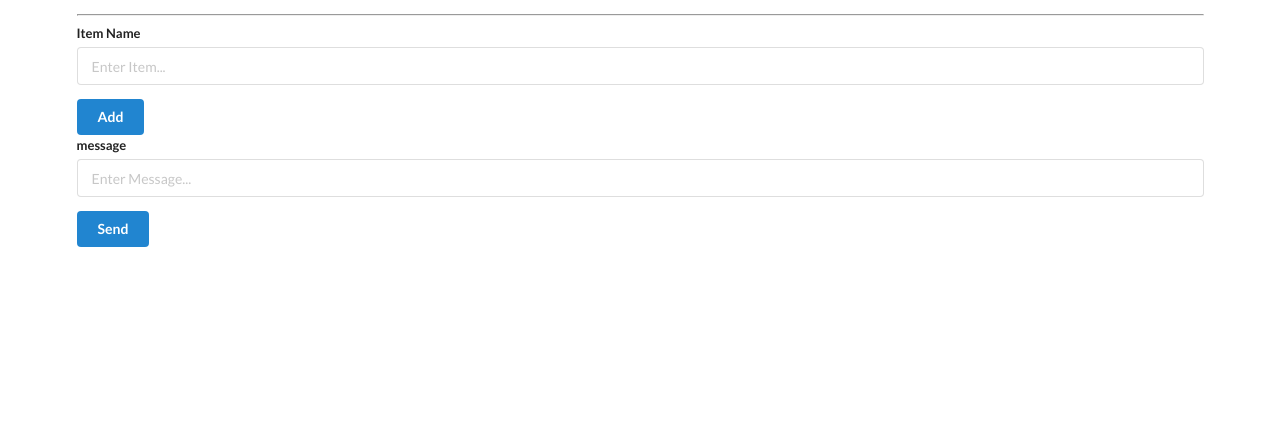
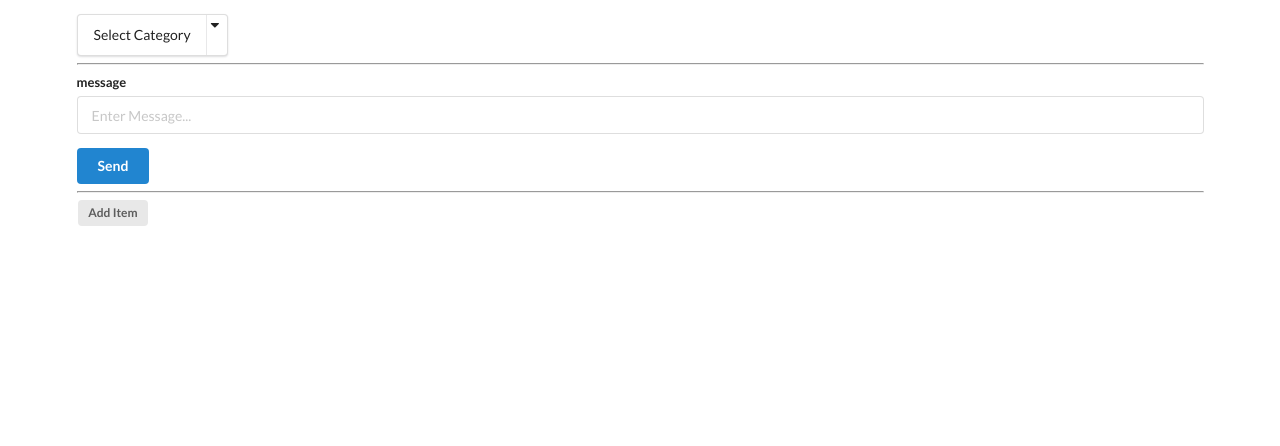
Before and after one commit to subhan150687/flask-docker, a Flask app: page / in a window 1280 px wide. Shown: the part 82-528 px from the top of the page. Run offline with Flask 2, Linux system fonts and the light colour scheme; data that the repository does not hold is empty.

Commit message:
Drop down add not successful

```diff
--- a/flaskapp-docker/flaskapp/app.py
+++ b/flaskapp-docker/flaskapp/app.py
@@ -1,12 +1,7 @@
 from flask import Flask, render_template, request, redirect, url_for, json
 from flask_mail import Mail, Message
-#from configparser import ConfigParser
 from os import environ
-
 import boto3
-
-#config = ConfigParser()
-#config.read('./config/keys_config.cfg')
 
 AWS_ACCESS_KEYID = environ.get('AWS_ACCESS_KEYID')
 AWS_SECRET_KEY = environ.get('AWS_SECRET_KEY')
@@ -16,8 +11,6 @@ dynamodb = boto3.resource('dynamodb',aws_access_key_id=AWS_ACCESS_KEYID,aws_secr
 
 TableName = "Groceries"
 table = dynamodb.Table(TableName)
-
-
 
 app = Flask(__name__)
 
@@ -35,16 +28,26 @@ mail = Mail(app)
 def home():
     response = table.scan()
     item_list = response['Items']
-    return render_template("base.html", item_list=item_list)
+    category_list = []
+    for line in item_list:
+        if line["Cat"] not in category_list:
+            category_list.append(line["Cat"])
+    #print(category_list)
 
+    return render_template("base.html", item_list=item_list, category_list=category_list)
+
+@app.route("/addItem")
+def addItem():
+    return render_template("addItem.html")
 
 @app.route("/add", methods=["POST"])
 def add():
     name = request.form.get("name")
+    cat = request.form.get("cat")
     quantity = 0
-    new_item = {"Name":name, "Qty":quantity, "Cat":'default'}
+    new_item = {"Name":name, "Qty":quantity, "Cat":cat}
     response = table.put_item(Item=new_item)
-    return redirect(url_for("home"))
+    return redirect(url_for("addItem"))
 
 @app.route("/send", methods=["POST"])
 def send():
--- a/flaskapp-docker/flaskapp/templates/base.html
+++ b/flaskapp-docker/flaskapp/templates/base.html
@@ -13,22 +13,28 @@
 <body>
     <div style="margin-top: 50px;" class="ui container">
         <h1 class="ui center aligned header">Shopping List</h1>
+
+        <div class="ui compact menu">
+	    <input type="hidden" name="SelCat">
+	    <div class="ui simple dropdown item">Select Category</div>
+	    <i class="dropdown icon"></i>
+	    <div class="menu">
+	    {% for cat in category_list %}
+	    	<div class="item">{{ cat }}</div>
+	    {% endfor %}
+	    </div>
+	</div>
+
+
         {% for item in item_list %}
         <div class="ui segment">
             <p class="ui big header">{{item["Name"] }} | {{ item["Qty"] }}
-	    <a class="ui blue button" href="/update/{{item["Name"]}}&amp;{{item["Qty"]}}">+</a>
-	    <a class="ui red button" href="/delete/{{item["Name"]}}&amp;{{item["Qty"]}} ">-</a>
-	    <a class="ui red button" href="/remove/{{item["Name"]}}">X</a></p>
+	    <a class="mini ui blue button" href="/update/{{item["Name"]}}&amp;{{item["Qty"]}}">+</a>
+	    <a class="mini ui red button" href="/delete/{{item["Name"]}}&amp;{{item["Qty"]}} ">-</a>
+	    <a class="mini ui red button" href="/remove/{{item["Name"]}}">X</a></p>
         </div>
         {% endfor %}
         <hr>
-        <form class="ui form" action="/add" method="post">
-            <div class="field">
-                <label>Item Name</label>
-                <input type="text" name="name" placeholder="Enter Item..."><br>
-            </div>
-            <button class="ui blue button" type="submit">Add</button>
-        </form>
         <form class="ui form" action="/send" method="post">
             <div class="field">
 		<label>message</label>
@@ -36,6 +42,8 @@
             </div>
             <button class="ui blue button" type="submit">Send</button>
         </form>
+	<hr>
+	<a class="ui label" href="/addItem">Add Item</a>
     </div>
 </body>
 
```
Also changed, not shown: flaskapp-docker/flaskapp/templates/addItem.html (added, +31 -0 lines).
